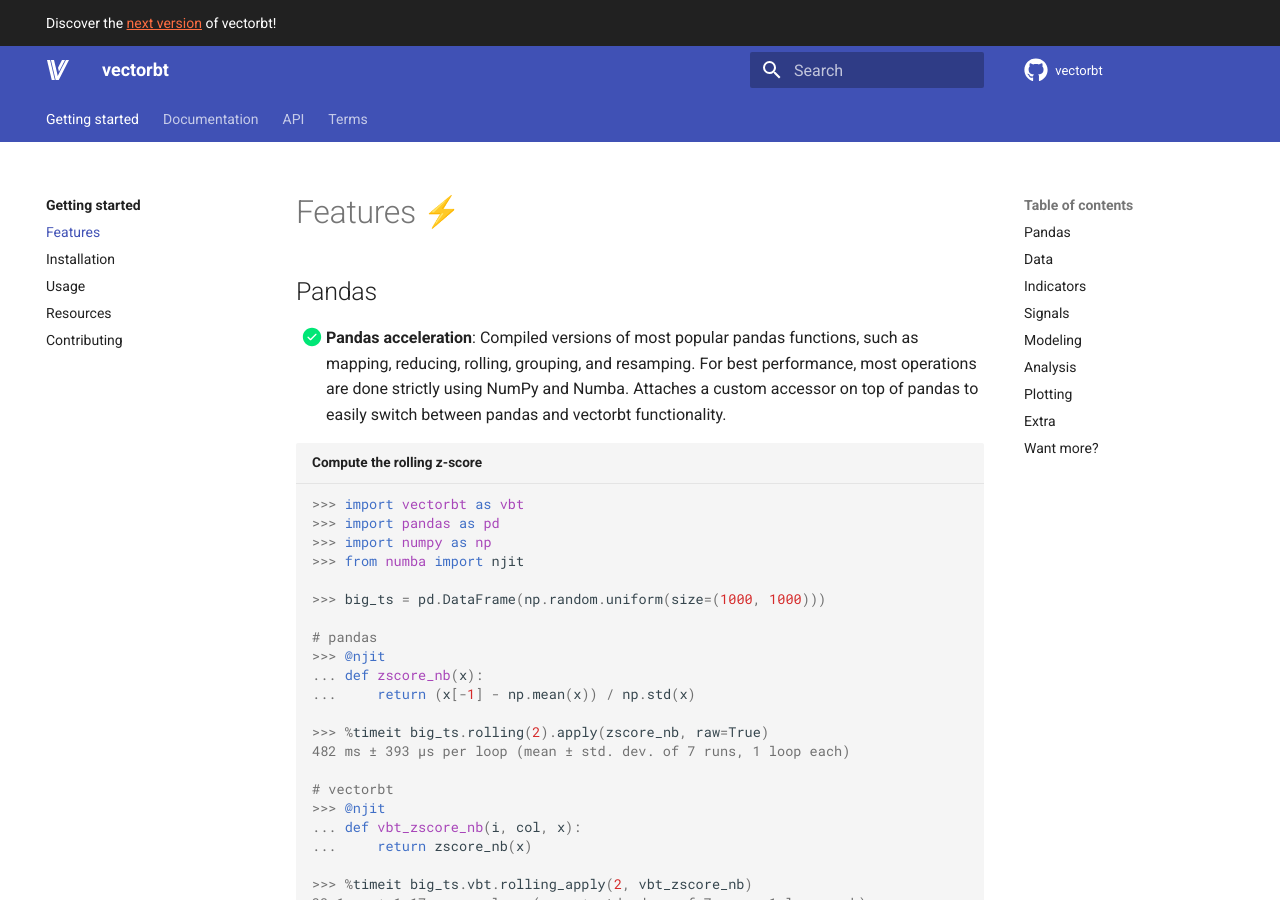
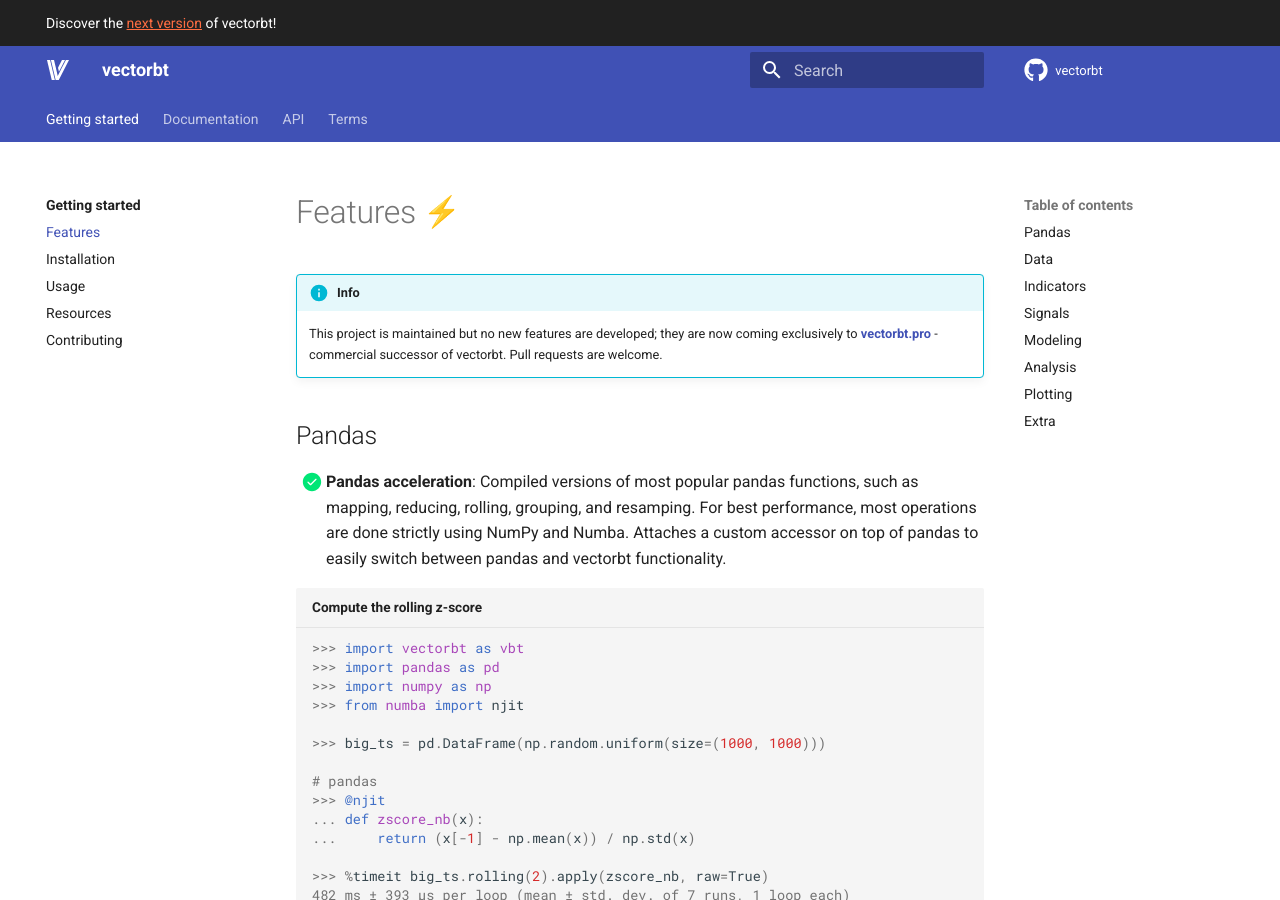
Before and after one commit to polakowo/vectorbt, an MkDocs documentation site: the page built from docs/docs/getting-started/features.md, in a window 1280 px wide and 900 px high. Built offline with MkDocs 1.6.1 and Material for MkDocs 9.7.7, drawn with Linux system fonts in a browser that asks for light colours; emoji names are drawn with the system emoji font; comment, search, counter and statistics services are not loaded; some of the changed text lies outside the part shown.

Commit message:
Update docs

````diff
--- a/docs/docs/documentation.md
+++ b/docs/docs/documentation.md
@@ -8,8 +8,7 @@
 
 For example, the documentation for data: https://vectorbt.dev/api/data/base/
 
-The proper documentation is being developed as part of vectorbt PRO, and while it touches
-the next-generation version of vectorbt, you can still find many overlapping concepts
-and examples.
+The proper documentation is being developed as part of [__vectorbt.pro__](https://vectorbt.pro/), and while
+it touches the next-generation version of vectorbt, you can still find many overlapping concepts and examples.
 
 [Documentation](https://vectorbt.pro/documentation/fundamentals/){ .md-button }
--- a/docs/docs/getting-started/features.md
+++ b/docs/docs/getting-started/features.md
@@ -3,6 +3,10 @@
 ---
 
 # Features :zap:
+
+!!! info
+    This project is maintained but no new features are developed; they are now coming exclusively to
+    [__vectorbt.pro__](https://vectorbt.pro/) - commercial successor of vectorbt. Pull requests are welcome.
 
 ## Pandas
 
@@ -541,7 +545,3 @@
 >>> pf.total_return()
 5.96813681074424
 ```
-
-## Want more?
-
-Discover the features of [vectorbt PRO](https://vectorbt.pro/) :rocket:
````
Also changed, not shown: README.md.
